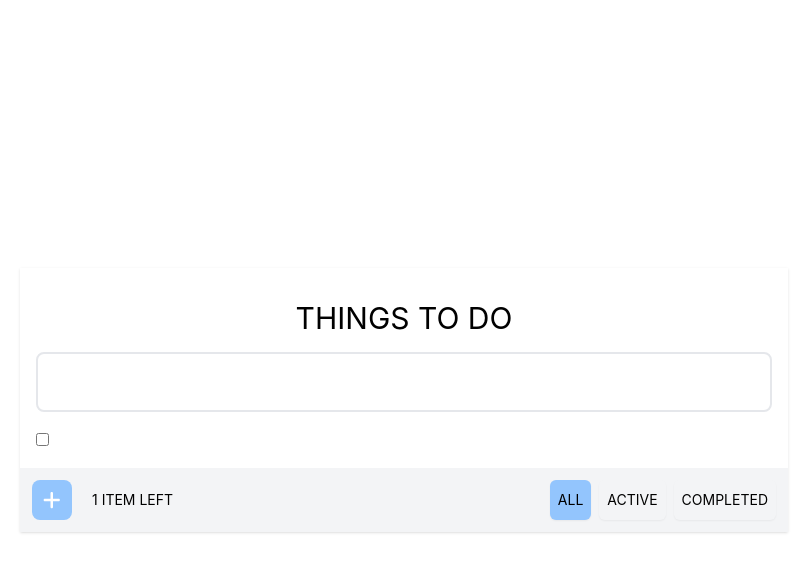
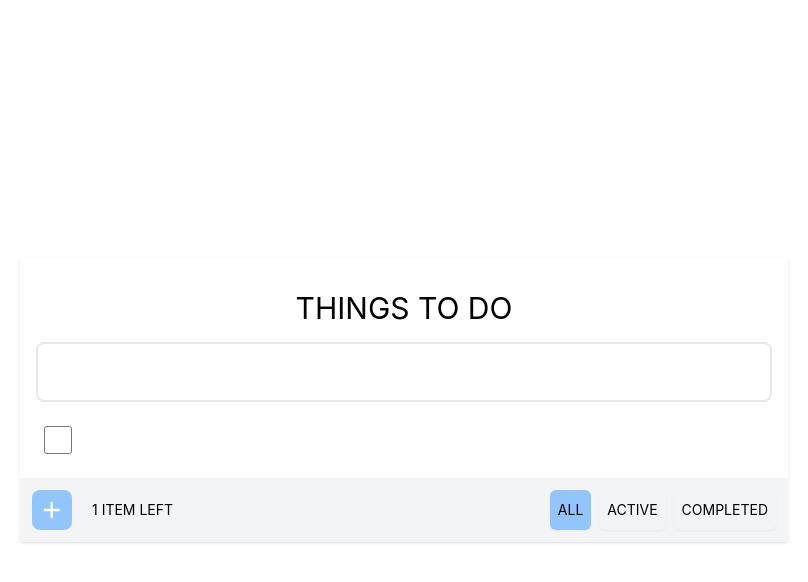
Before and after one commit to marchingbeagle/todo-react-tailwind, a React (Create React App) app: page / in a window 1280 px wide. Both pictures are taken after a click on the button 288 px from the left and 488 px from the top of the page. Shown: the top 582 px of the page, without its empty margins (236-1044 px from the left). Built offline with nearby package versions, Linux system fonts and the light colour scheme.

Commit message:
better style for the list items

```diff
--- a/src/components/ItemListLi/index.js
+++ b/src/components/ItemListLi/index.js
@@ -1,8 +1,8 @@
 function ItemListLi({ element, handleChecked }) {
   return (
-    <li key={element.item}>
+    <li key={element.item} className="flex items-center p-2">
       <input
-        className="mr-4"
+        className="mr-4 w-7 h-7"
         type="checkbox"
         onChange={() => handleChecked(element.id)}
         checked={element.checked || false}
```
